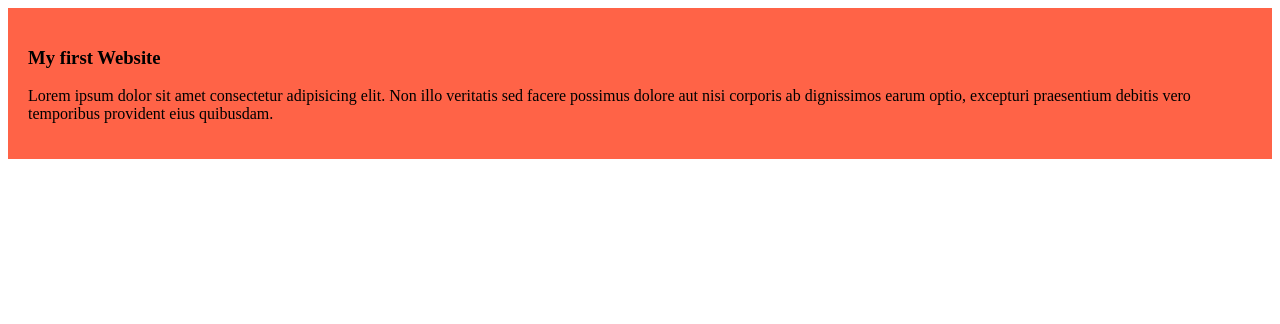
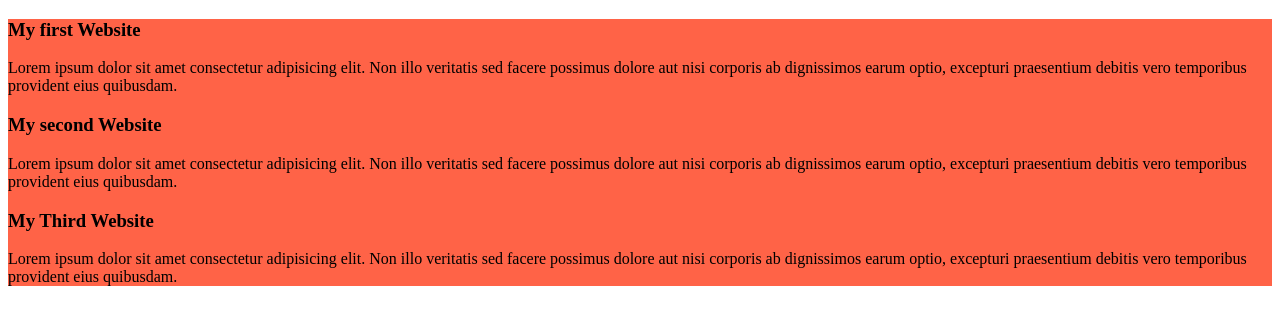
Before and after one commit to aflazur/my-simple-website, a plain HTML site: page index.html in a window 1280 px wide. Drawn offline with Linux system fonts and the light colour scheme.

Commit message:
added the second and third blog

```diff
--- a/index.html
+++ b/index.html
@@ -10,6 +10,12 @@
     <div>
         <h3>My first Website</h3>
         <p>Lorem ipsum dolor sit amet consectetur adipisicing elit. Non illo veritatis sed facere possimus dolore aut nisi corporis ab dignissimos earum optio, excepturi praesentium debitis vero temporibus provident eius quibusdam.</p>
+
+        <h3>My second Website</h3>
+        <p>Lorem ipsum dolor sit amet consectetur adipisicing elit. Non illo veritatis sed facere possimus dolore aut nisi corporis ab dignissimos earum optio, excepturi praesentium debitis vero temporibus provident eius quibusdam.</p>
+
+        <h3>My Third Website</h3>
+        <p>Lorem ipsum dolor sit amet consectetur adipisicing elit. Non illo veritatis sed facere possimus dolore aut nisi corporis ab dignissimos earum optio, excepturi praesentium debitis vero temporibus provident eius quibusdam.</p>
     </div>
 </body>
 </html>
--- a/styles/blog.css
+++ b/styles/blog.css
@@ -1,4 +1,5 @@
 div{
     background-color: tomato;
-    padding: 20px;
+    /* padding: 20px; */
+    margin-bottom: 20px;
 }
```
